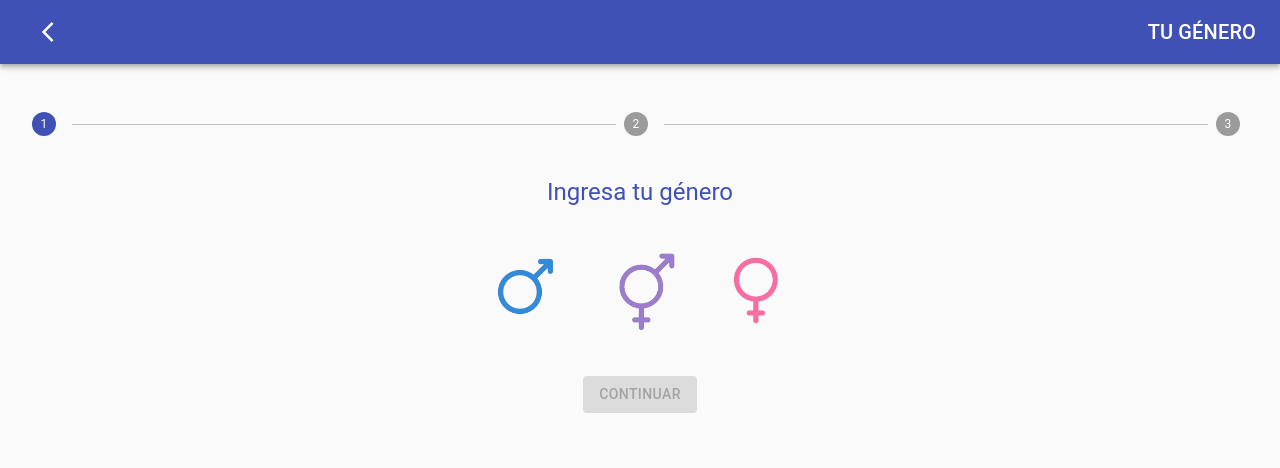
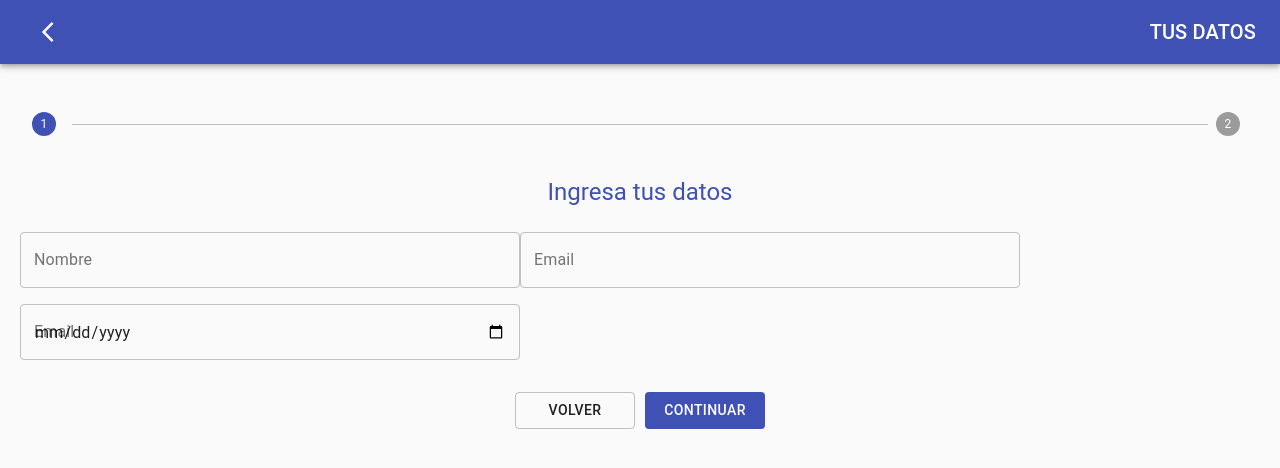
Before and after one commit to cardgabriel/my-sign, a React (Create React App) app: page /stepper in a window 1280 px wide. Shown: the top 468 px of the page. Built offline with nearby package versions, Linux system fonts and the light colour scheme.

Commit message:
delete step gender

```diff
--- a/src/components/GeneroStep.tsx
+++ /dev/null
@@ -1,68 +0,0 @@
-import React from "react";
-import Box from "@material-ui/core/Box/Box";
-import Button from "@material-ui/core/Button/Button";
-import genero1 from "../assets/gen-1.png";
-import genero2 from "../assets/gen-2.png";
-import genero3 from "../assets/gen-3.png";
-import pxToRem from "../helpers/pxToRem";
-import makeStyles from "@material-ui/core/styles/makeStyles";
-import createStyles from "@material-ui/core/styles/createStyles";
-import { Theme } from "@material-ui/core/styles/createMuiTheme";
-import useStore from "../userStore/userStore";
-
-interface IGeneroStep {
-  onNext: () => void;
-}
-const GeneroStep: React.FC<IGeneroStep> = ({ onNext }) => {
-  const handlerGender = useStore((state) => state.handlerGender);
-  const user = useStore((state) => state.user);
-  const classes = useStyles();
-
-  const genders = [
-    { src: genero1, gender: "masculino" },
-    { src: genero2, gender: "femenino" },
-    { src: genero3, gender: "otro" },
-  ];
-
-  return (
-    <Box display="flex" flexDirection="column" alignItems="center">
-      <Box display="flex" justifyContent="center" mb={pxToRem(32)}>
-        {genders.map((gender) => {
-          return (
-            <Button
-              key={gender.gender}
-              onClick={() => {
-                handlerGender(gender.gender);
-              }}
-            >
-              <img
-                alt={`genero-${gender.gender}`}
-                className={classes.imageButton}
-                src={gender.src}
-              />
-            </Button>
-          );
-        })}
-      </Box>
-      <Button
-        variant="contained"
-        color="primary"
-        onClick={onNext}
-        disableElevation
-        disabled={user.gender ? false : true}
-      >
-        Continuar
-      </Button>
-    </Box>
-  );
-};
-
-export default GeneroStep;
-
-const useStyles = makeStyles((theme: Theme) =>
-  createStyles({
-    imageButton: {
-      width: pxToRem(100),
-    },
-  })
-);
--- a/src/pages/HoroscopoFlow.tsx
+++ b/src/pages/HoroscopoFlow.tsx
@@ -1,26 +1,21 @@
 import React, { useEffect, useState } from "react";
 import DatosStep from "../components/DatosStep";
-import GeneroStep from "../components/GeneroStep";
 import HoroscopoStep from "../components/HoroscopoStep";
 import HoroscopoStepper from "../components/HoroscopoStepper";
 import ProcessLayout from "../components/ProcessLayout";
 
 enum STEPS {
-  genero,
   datos,
   horoscopo,
 }
 
 const Stepper: React.FC = () => {
-  const [currentStep, setCurrentStep] = useState(STEPS.genero);
+  const [currentStep, setCurrentStep] = useState(STEPS.datos);
   const [labelAppBar, setLabelAppBar] = useState<string>();
   const [labelStepper, setLabelStepper] = useState<string>();
 
   useEffect(() => {
-    if (currentStep === STEPS.genero) {
-      setLabelAppBar("TU GÉNERO");
-      setLabelStepper("Ingresa tu género");
-    } else if (currentStep === STEPS.datos) {
+    if (currentStep === STEPS.datos) {
       setLabelAppBar("TUS DATOS");
       setLabelStepper("Ingresa tus datos");
     } else if (currentStep === STEPS.horoscopo) {
@@ -47,9 +42,6 @@ const Stepper: React.FC = () => {
           label={labelStepper}
         />
       )}
-      {currentStep === STEPS.genero && (
-        <GeneroStep onNext={() => setCurrentStep(STEPS.datos)} />
-      )}
       {currentStep === STEPS.datos && (
         <DatosStep
           onBack={() => {
--- a/src/userStore/userStore.tsx
+++ b/src/userStore/userStore.tsx
@@ -9,13 +9,11 @@ interface IUser {
     birthday: string;
     email: string;
     picture: any;
-    gender: string;
     sign: string | undefined;
   };
   handlerName: (name: string) => void;
   handlerBirthday: (birthday: string) => void;
   handlerEmail: (email: string) => void;
-  handlerGender: (gender: string) => void;
   handlerSign: (birthday: string) => void;
   getRandomPicture: () => void;
   resetUser: () => void;
@@ -28,7 +26,6 @@ const useStore = create<IUser>((set) => ({
     name: "",
     birthday: "",
     email: "",
-    gender: "",
     sign: "",
   },
 
@@ -40,9 +37,6 @@ const useStore = create<IUser>((set) => ({
 
   handlerEmail: (email) =>
     set((state) => ({ user: { ...state.user, email: email } })),
-
-  handlerGender: (gender) =>
-    set((state) => ({ user: { ...state.user, gender: gender } })),
 
   handlerSign: (birthday) => {
     const birthdayDate = new Date(birthday);
@@ -66,7 +60,6 @@ const useStore = create<IUser>((set) => ({
         name: "",
         birthday: "",
         email: "",
-        gender: "",
         sign: "",
       },
     }),
```
